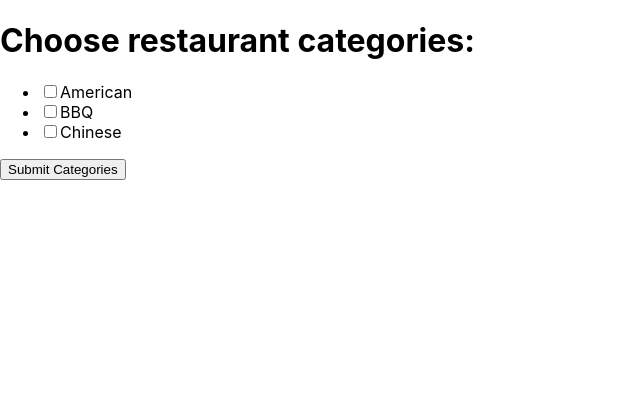
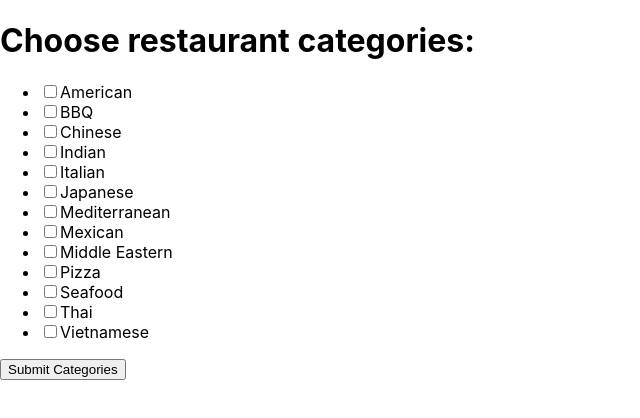
Before and after one commit to brookeseiter/zest-quest, a React (Create React App) app in the folder client/: page /categories in a window 1280 px wide. Shown: the top 418 px of the page, without its empty margins (0-640 px from the left). Built offline with nearby package versions, Linux system fonts and the light colour scheme.

Commit message:
added complete list of restaurant category options to the front end

```diff
--- a/client/src/pages/CategorySelect.js
+++ b/client/src/pages/CategorySelect.js
@@ -2,7 +2,21 @@ import { useState } from "react";
 import { useNavigate } from "react-router-dom";
 // import Checkbox from "../components/Checkbox";
 
-const categories = ["American","BBQ","Chinese"];
+const categories = [
+    "American",
+    "BBQ",
+    "Chinese",
+    "Indian",
+    "Italian",
+    "Japanese",
+    "Mediterranean",
+    "Mexican",
+    "Middle Eastern",
+    "Pizza",
+    "Seafood",
+    "Thai",
+    "Vietnamese"
+];
 
 function CategorySelect() {
     const navigate = useNavigate();
```
Also changed, not shown: 1 other file (tests, documents, lock files or other folders).
